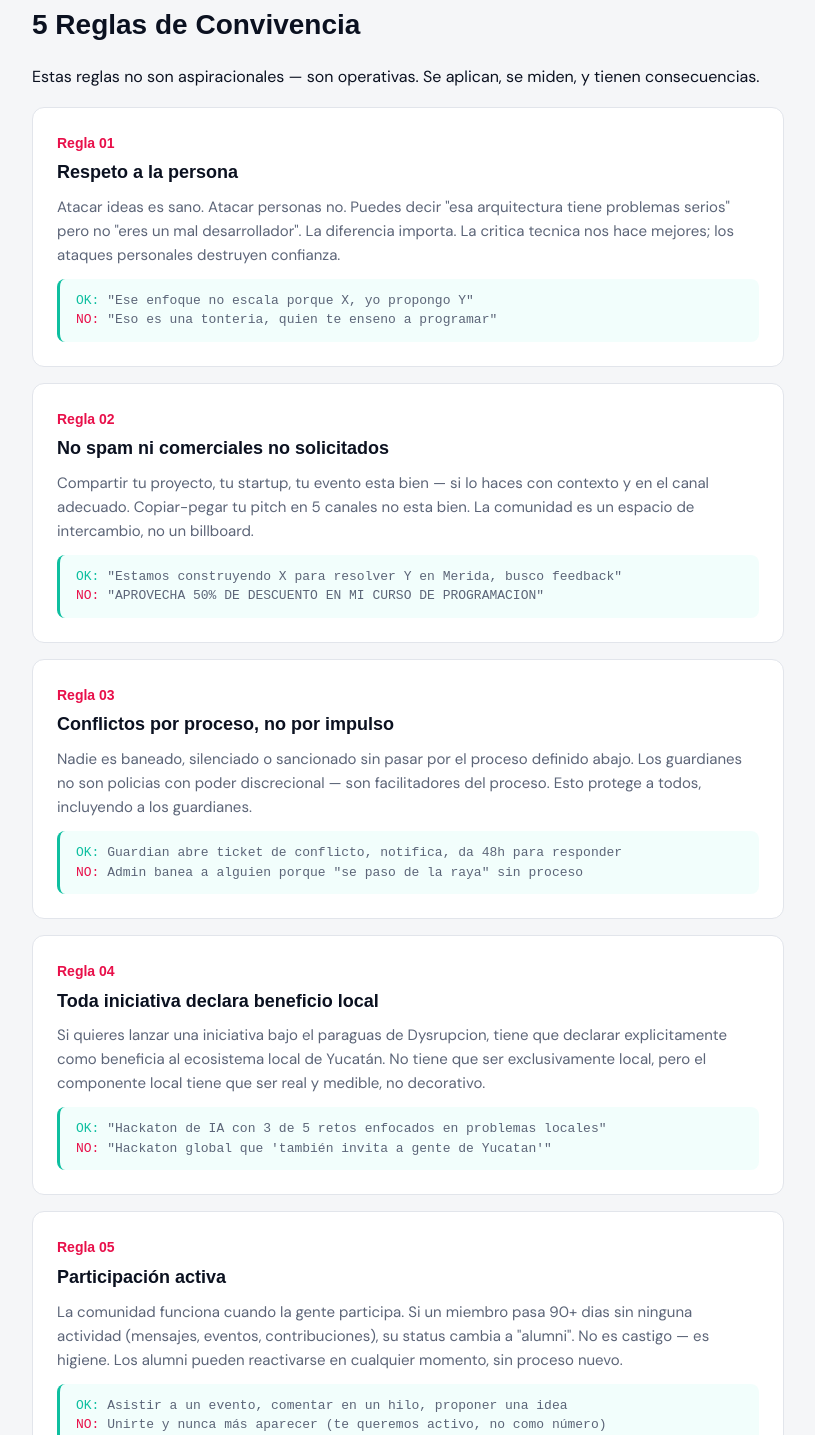
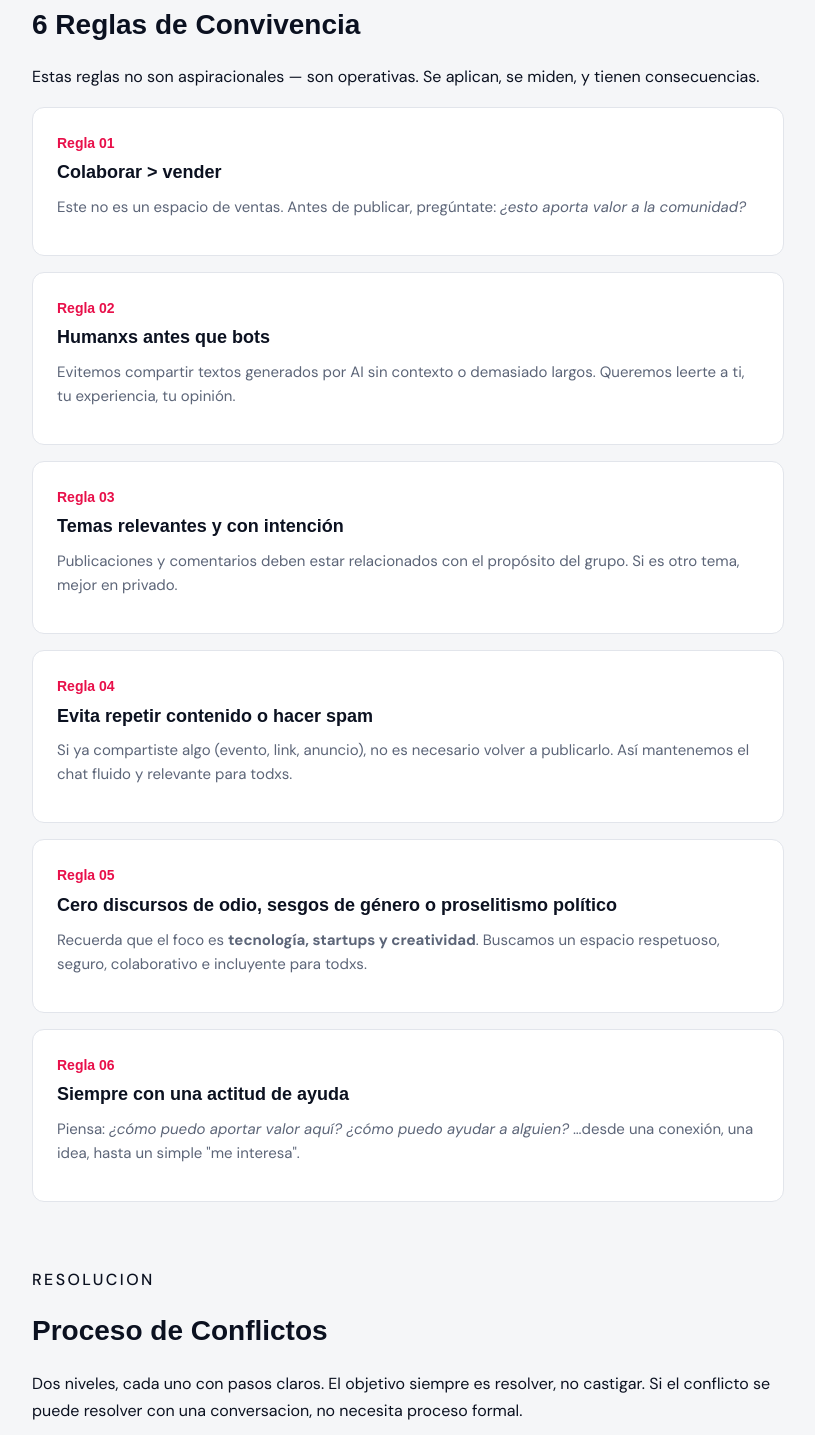
Before and after one commit to nosoypoot/dysrupcion, a website: page public/playbook.html in a window 1280 px wide. Shown: the part 1005-2440 px from the top of the page, without its empty margins (232-1047 px from the left). Drawn offline with Linux system fonts and the light colour scheme; a web font is replaced by a local one.

Commit message:
docs: rewrite manifesto, hero, and replace 5 rules with 6
Adopt the manifesto approved by the pilot group: eight paragraphs
centered on prosperity for Yucatan and the "plaza publica" frame,
closing on "Lo estamos haciendo." Replace the hero, page title,
and meta description so the landing speaks in the same voice.

Replace the playbook's 5 rules of coexistence with the 6 approved
in the community graphic (Colaborar > vender, Humanxs antes que
bots, Temas relevantes, Anti-spam, Cero discursos de odio, Actitud
de ayuda). Update the contract social pillar copy and the admission
flow's reference from "5 reglas" to "6 reglas".

```diff
--- a/public/playbook.html
+++ b/public/playbook.html
@@ -638,13 +638,13 @@
           es un acuerdo de convivencia basado en tres pilares:
         </p>
         <p>
-          <strong>1. El Manifiesto</strong> &mdash; nuestra tesis de que la innovación con identidad local
-          es más valiosa que la innovación importada. Si no compartes esta premisa basíca, hay otras
-          comunidades que te serviran mejor.
+          <strong>1. El Manifiesto</strong> &mdash; existimos para generar prosperidad para Yucatán a través
+          de la tecnología, en una plaza pública donde participar no es opcional. Si no compartes esta
+          premisa básica, hay otras comunidades que te servirán mejor.
         </p>
         <p>
-          <strong>2. Las 5 Reglas de Convivencia</strong> &mdash; los acuerdos minimos para que 400 personas
-          puedan colaborar sin que el espacio se deteriore.
+          <strong>2. Las 6 Reglas de Convivencia</strong> &mdash; los acuerdos mínimos para que la comunidad
+          pueda colaborar sin que el espacio se deteriore.
         </p>
         <p>
           <strong>3. El Proceso de Conflictos</strong> &mdash; como resolvemos desacuerdos sin recurrir al
@@ -659,81 +659,65 @@
         </div>
       </section>
 
-      <!-- 5 Reglas -->
+      <!-- 6 Reglas -->
       <section class="section" id="reglas">
         <p class="section-label">Convivencia</p>
-        <h2>5 Reglas de Convivencia</h2>
+        <h2>6 Reglas de Convivencia</h2>
         <p>
           Estas reglas no son aspiracionales &mdash; son operativas. Se aplican, se miden, y tienen consecuencias.
         </p>
 
         <div class="rule">
           <div class="rule-number">Regla 01</div>
-          <div class="rule-title">Respeto a la persona</div>
+          <div class="rule-title">Colaborar &gt; vender</div>
           <div class="rule-desc">
-            Atacar ideas es sano. Atacar personas no. Puedes decir "esa arquitectura tiene problemas serios"
-            pero no "eres un mal desarrollador". La diferencia importa. La critica tecnica nos hace mejores;
-            los ataques personales destruyen confianza.
-          </div>
-          <div class="rule-example">
-            <span class="ok">OK:</span> "Ese enfoque no escala porque X, yo propongo Y"<br>
-            <span class="no">NO:</span> "Eso es una tonteria, quien te enseno a programar"
+            Este no es un espacio de ventas. Antes de publicar, pregúntate:
+            <em>¿esto aporta valor a la comunidad?</em>
           </div>
         </div>
 
         <div class="rule">
           <div class="rule-number">Regla 02</div>
-          <div class="rule-title">No spam ni comerciales no solicitados</div>
+          <div class="rule-title">Humanxs antes que bots</div>
           <div class="rule-desc">
-            Compartir tu proyecto, tu startup, tu evento esta bien &mdash; si lo haces con contexto y en el
-            canal adecuado. Copiar-pegar tu pitch en 5 canales no esta bien. La comunidad es un espacio de
-            intercambio, no un billboard.
-          </div>
-          <div class="rule-example">
-            <span class="ok">OK:</span> "Estamos construyendo X para resolver Y en Merida, busco feedback"<br>
-            <span class="no">NO:</span> "APROVECHA 50% DE DESCUENTO EN MI CURSO DE PROGRAMACION"
+            Evitemos compartir textos generados por AI sin contexto o demasiado largos.
+            Queremos leerte a ti, tu experiencia, tu opinión.
           </div>
         </div>
 
         <div class="rule">
           <div class="rule-number">Regla 03</div>
-          <div class="rule-title">Conflictos por proceso, no por impulso</div>
+          <div class="rule-title">Temas relevantes y con intención</div>
           <div class="rule-desc">
-            Nadie es baneado, silenciado o sancionado sin pasar por el proceso definido abajo.
-            Los guardianes no son policias con poder discrecional &mdash; son facilitadores del proceso.
-            Esto protege a todos, incluyendo a los guardianes.
-          </div>
-          <div class="rule-example">
-            <span class="ok">OK:</span> Guardian abre ticket de conflicto, notifica, da 48h para responder<br>
-            <span class="no">NO:</span> Admin banea a alguien porque "se paso de la raya" sin proceso
+            Publicaciones y comentarios deben estar relacionados con el propósito del grupo.
+            Si es otro tema, mejor en privado.
           </div>
         </div>
 
         <div class="rule">
           <div class="rule-number">Regla 04</div>
-          <div class="rule-title">Toda iniciativa declara beneficio local</div>
+          <div class="rule-title">Evita repetir contenido o hacer spam</div>
           <div class="rule-desc">
-            Si quieres lanzar una iniciativa bajo el paraguas de Dysrupcion, tiene que declarar
-            explicitamente como beneficia al ecosistema local de Yucatán. No tiene que ser exclusivamente
-            local, pero el componente local tiene que ser real y medible, no decorativo.
-          </div>
-          <div class="rule-example">
-            <span class="ok">OK:</span> "Hackaton de IA con 3 de 5 retos enfocados en problemas locales"<br>
-            <span class="no">NO:</span> "Hackaton global que 'también invita a gente de Yucatan'"
+            Si ya compartiste algo (evento, link, anuncio), no es necesario volver a publicarlo.
+            Así mantenemos el chat fluido y relevante para todxs.
           </div>
         </div>
 
         <div class="rule">
           <div class="rule-number">Regla 05</div>
-          <div class="rule-title">Participación activa</div>
+          <div class="rule-title">Cero discursos de odio, sesgos de género o proselitismo político</div>
           <div class="rule-desc">
-            La comunidad funciona cuando la gente participa. Si un miembro pasa 90+ dias sin ninguna
-            actividad (mensajes, eventos, contribuciones), su status cambia a "alumni". No es castigo
-            &mdash; es higiene. Los alumni pueden reactivarse en cualquier momento, sin proceso nuevo.
+            Recuerda que el foco es <strong>tecnología, startups y creatividad</strong>.
+            Buscamos un espacio respetuoso, seguro, colaborativo e incluyente para todxs.
           </div>
-          <div class="rule-example">
-            <span class="ok">OK:</span> Asistir a un evento, comentar en un hilo, proponer una idea<br>
-            <span class="no">NO:</span> Unirte y nunca más aparecer (te queremos activo, no como número)
+        </div>
+
+        <div class="rule">
+          <div class="rule-number">Regla 06</div>
+          <div class="rule-title">Siempre con una actitud de ayuda</div>
+          <div class="rule-desc">
+            Piensa: <em>¿cómo puedo aportar valor aquí? ¿cómo puedo ayudar a alguien?</em>
+            …desde una conexión, una idea, hasta un simple "me interesa".
           </div>
         </div>
       </section>
@@ -852,7 +836,7 @@
               <h3>Contrato Social</h3>
               <p>
                 Recibes y lees el contrato social (este playbook). Firmás digitalmente aceptando
-                las 5 reglas y el proceso de conflictos. No es un tramite &mdash; es un acuerdo real.
+                las 6 reglas y el proceso de conflictos. No es un tramite &mdash; es un acuerdo real.
               </p>
             </div>
           </div>
```
Also changed, not shown: public/index.html (+23 -18 lines).
